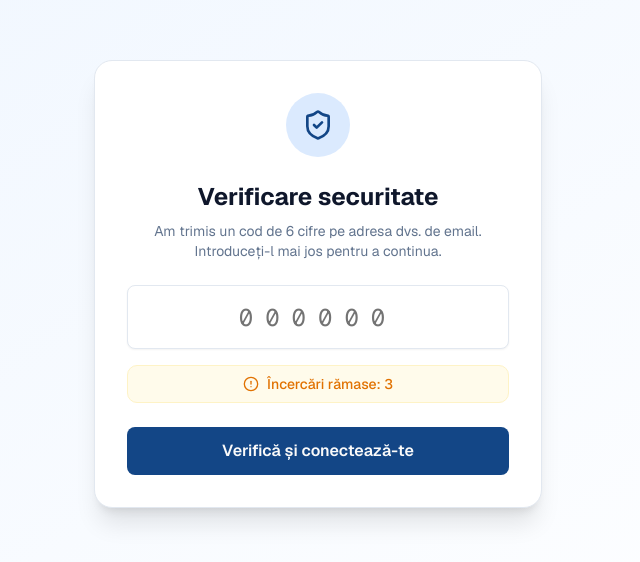
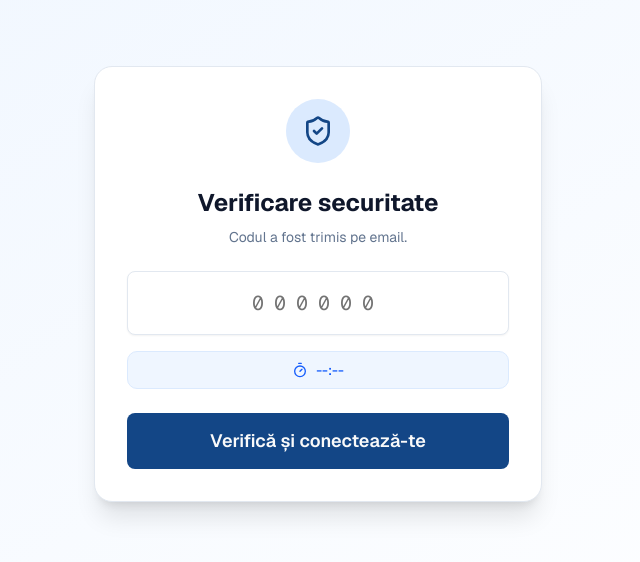
Before and after one commit to Licenta-proiect/frontend, a Next.js app in the folder frontend/: page /verify-2fa in a window 1280 px wide. Shown: the part 116-678 px from the top of the page, without its empty margins (322-962 px from the left). Built offline with nearby package versions, Linux system fonts and the light colour scheme; no server answers.

Commit message:
2FA - timp ramas

```diff
--- a/frontend/package.json
+++ b/frontend/package.json
@@ -16,6 +16,7 @@
     "cmdk": "^1.1.1",
     "date-fns": "^4.1.0",
     "js-cookie": "^3.0.5",
+    "jwt-decode": "^4.0.0",
     "lucide-react": "^0.564.0",
     "next": "16.1.6",
     "radix-ui": "^1.4.3",
--- a/frontend/src/app/verify-2fa/page.tsx
+++ b/frontend/src/app/verify-2fa/page.tsx
@@ -1,26 +1,71 @@
 "use client";
 
-import { useState, Suspense } from "react";
+import { useState, Suspense, useEffect, useRef } from "react";
 import { useRouter, useSearchParams } from "next/navigation";
 import api from "@/services/api";
 import { Button } from "@/components/ui/button";
 import { Input } from "@/components/ui/input";
 import { toast } from "sonner";
 import Cookies from "js-cookie";
-import { ShieldCheck, Loader2, AlertCircle } from "lucide-react";
+import { ShieldCheck, Loader2, Timer } from "lucide-react";
+import { jwtDecode, JwtPayload } from "jwt-decode";
 
-/**
- * Component for handling the Two-Factor Authentication verification logic.
- * Uses a temporary token from the URL to validate the OTP code sent via email.
- */
+// Definim structura token-ului pentru a evita eroarea "any"
+interface CustomJwtPayload extends JwtPayload {
+  iat_2fa: number;
+  pending_2fa?: boolean;
+}
+
 function Verify2FAContent() {
   const [otpCode, setOtpCode] = useState("");
   const [isPending, setIsPending] = useState(false);
   const [remainingAttempts, setRemainingAttempts] = useState(3);
+  const [timeLeft, setTimeLeft] = useState<number | null>(null);
+
+  const hasNotifiedExpiration = useRef(false);
 
   const searchParams = useSearchParams();
   const router = useRouter();
   const tempToken = searchParams.get("temp_token");
+
+  useEffect(() => {
+    if (!tempToken) return;
+
+    try {
+      // Folosim interfața definită în loc de any
+      const decoded = jwtDecode<CustomJwtPayload>(tempToken);
+      const issuedAt = decoded.iat_2fa * 1000;
+      const expiresAt = issuedAt + (5 * 60 * 1000);
+
+      const updateTimer = () => {
+        const now = new Date().getTime();
+        const difference = expiresAt - now;
+
+        if (difference <= 0) {
+          setTimeLeft(0);
+          // Declanșează toast-ul de expirare o singură dată
+          if (!hasNotifiedExpiration.current) {
+            toast.error("Codul de verificare a expirat. Te rugăm să te autentifici din nou.");
+            hasNotifiedExpiration.current = true;
+          }
+          return;
+        }
+        setTimeLeft(Math.floor(difference / 1000));
+      };
+
+      updateTimer();
+      const interval = setInterval(updateTimer, 1000);
+      return () => clearInterval(interval);
+    } catch (e) {
+      console.error("Token invalid", e);
+    }
+  }, [tempToken]);
+
+  const formatTime = (seconds: number) => {
+    const mins = Math.floor(seconds / 60);
+    const secs = seconds % 60;
+    return `${mins}:${secs < 10 ? "0" : ""}${secs}`;
+  };
 
   const handleVerification = async () => {
     if (otpCode.length < 6) {
@@ -30,7 +75,6 @@ function Verify2FAContent() {
 
     setIsPending(true);
     try {
-      // API call to verify the OTP code using the temporary session token
       const response = await api.post("/auth/verify-2fa", {
         temp_token: tempToken,
         code: otpCode
@@ -38,7 +82,6 @@ function Verify2FAContent() {
 
       const { access_token, role, firstName, lastName, email } = response.data;
 
-      // Persist authentication data in Cookies and LocalStorage
       Cookies.set("access_token", access_token, { expires: 7 });
       Cookies.set("user_role", role, { expires: 7 });
       localStorage.setItem("access_token", access_token);
@@ -48,23 +91,23 @@ function Verify2FAContent() {
       localStorage.setItem("userLastName", lastName);
 
       toast.success("Autentificare reușită!");
-
-      // Navigate to the appropriate dashboard based on user role
       const destination = role === "ADMIN" ? "/admin" : "/profesor";
       router.push(destination);
-    } catch {
+    } catch (error: unknown) {
+      // Tratăm eroarea ca fiind de tip Axios pentru a accesa proprietățile de răspuns
+      const axiosError = error as { response?: { data?: { detail?: string } } };
+      const backendMessage = axiosError.response?.data?.detail || "Cod invalid";
+
       const updatedAttempts = remainingAttempts - 1;
       setRemainingAttempts(updatedAttempts);
-      setOtpCode(""); // Reset input on failure
+      setOtpCode("");
 
       if (updatedAttempts <= 0) {
-        toast.error("Prea multe încercări eșuate. Veți fi redirecționat la pagina principală.");
-        // Delay redirection to allow the user to read the error message
-        setTimeout(() => {
-          router.push("/");
-        }, 2000);
+        toast.error("Prea multe încercări eșuate. Veți fi redirecționat.");
+        setTimeout(() => router.push("/"), 2000);
       } else {
-        toast.error(`Cod invalid. Mai aveți ${updatedAttempts} ${updatedAttempts === 1 ? 'încercare' : 'încercări'}.`);
+        toast.error(`Mai aveți ${updatedAttempts} încercări.`);
+        console.log(backendMessage);
       }
     } finally {
       setIsPending(false);
@@ -80,9 +123,7 @@ function Verify2FAContent() {
 
         <div className="space-y-2">
           <h1 className="text-2xl font-bold text-slate-900">Verificare securitate</h1>
-          <p className="text-slate-500 text-sm">
-            Am trimis un cod de 6 cifre pe adresa dvs. de email. Introduceți-l mai jos pentru a continua.
-          </p>
+          <p className="text-slate-500 text-sm">Codul a fost trimis pe email.</p>
         </div>
 
         <div className="space-y-4">
@@ -90,23 +131,28 @@ function Verify2FAContent() {
             value={otpCode}
             onChange={(e) => setOtpCode(e.target.value.replace(/\D/g, "").slice(0, 6))}
             placeholder="000000"
-            disabled={remainingAttempts <= 0}
-            className="text-center text-2xl md:text-2xl font-mono h-16 tracking-[0.5em] border-slate-200 focus:ring-brand-blue bg-white"
+            disabled={remainingAttempts <= 0 || timeLeft === 0}
+            className="text-center text-xl md:text-xl font-mono h-16 tracking-[0.5em] border-slate-200 focus:ring-brand-blue bg-white"
             />
 
-          <div className="flex items-center justify-center gap-2 text-sm font-medium text-amber-600 bg-amber-50 py-2 rounded-lg border border-amber-100">
-            <AlertCircle className="h-4 w-4" />
-            <span>Încercări rămase: {remainingAttempts}</span>
+          <div className="flex justify-center">
+            <div className={`w-full flex items-center gap-2 text-sm font-medium px-6 py-2 rounded-lg border justify-center
+                ${timeLeft !== null && timeLeft < 60 ?
+                'text-red-600 bg-red-50 border-red-100' :
+                'text-blue-600 bg-blue-50 border-blue-100'}`}>
+              <Timer className="h-4 w-4" />
+              <span>{timeLeft !== null ? formatTime(timeLeft) : "--:--"}</span>
+            </div>
           </div>
         </div>
 
         <Button
           onClick={handleVerification}
-          disabled={isPending || remainingAttempts <= 0}
-          className="w-full bg-brand-blue hover:bg-brand-blue-dark h-12 text-md font-semibold"
+          disabled={isPending || remainingAttempts <= 0 || timeLeft === 0}
+          className="w-full bg-brand-blue hover:bg-brand-blue-dark h-14 text-lg font-semibold"
         >
           {isPending ? <Loader2 className="animate-spin mr-2" /> : null}
-          Verifică și conectează-te
+          {timeLeft === 0 ? "Cod expirat" : "Verifică și conectează-te"}
         </Button>
       </div>
     </div>
```
Also changed, not shown: 1 other file (tests, documents, lock files or other folders).
